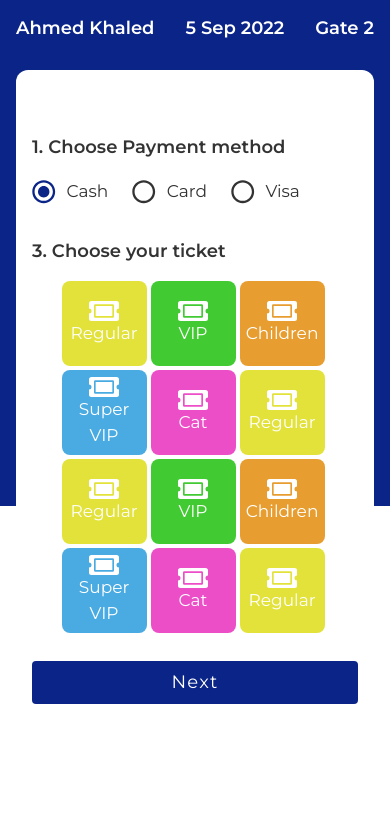
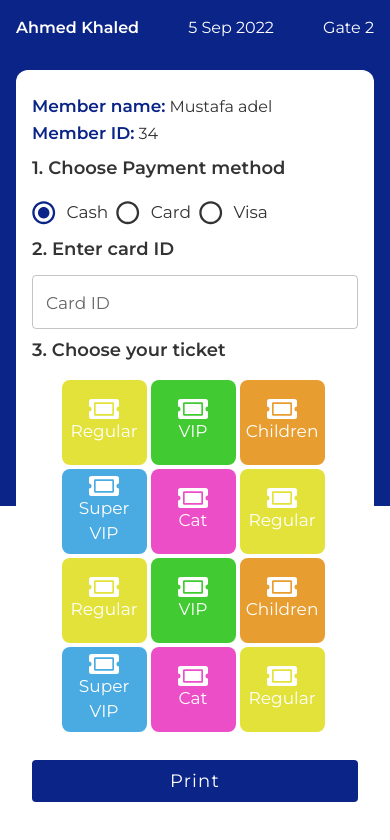
Before and after one commit to MahmoudAhmed294/ticket, a React (Create React App) app: page / in a window 390 px wide. Shown: the top 840 px of the page. Built offline with nearby package versions, Linux system fonts and the light colour scheme.

Commit message:
first update

```diff
--- a/src/components/NavBar.tsx
+++ b/src/components/NavBar.tsx
@@ -52,9 +52,11 @@ const NavBar: FunctionComponent<Props> = () => {
                 alignItems="center"
                 sx={{ flexGrow: 1 }}
               >
-                <Typography variant="h4">Ahmed Khaled</Typography>
-                <Typography variant="h4">5 Sep 2022</Typography>
-                <Typography variant="h4">Gate 2</Typography>
+                <Typography variant={IsSm ? "h6" : "h4"}>
+                  Ahmed Khaled
+                </Typography>
+                <Typography variant={IsSm ? "caption" : "h4"}>5 Sep 2022</Typography>
+                <Typography variant={IsSm ? "caption" : "h4"}>Gate 2</Typography>
               </Stack>
             ) : (
               <Stack
--- a/src/components/SummaryList.tsx
+++ b/src/components/SummaryList.tsx
@@ -13,7 +13,7 @@ const SummaryList: FunctionComponent<Props> = () => {
       justifyContent="space-between"
       sx={{ height: "100%" }}
     >
-      <Box sx={{ px: {xs:0 , sm:4}, pt: {sm:3} }}>
+      <Box sx={{ pl: {xs:0 , sm:4}, pt: {sm:3} }}>
         <Typography variant="h4" sx={{ mb: 2 }}>
           {t("Summary")}
         </Typography>
--- a/src/components/Ticket.tsx
+++ b/src/components/Ticket.tsx
@@ -3,6 +3,7 @@ import { FunctionComponent, useState, useEffect } from "react";
 import { useTranslation } from "react-i18next";
 import TicketImg from "assets/images/ticket.svg";
 import { IsScreenIn_sm } from "utils/hooks/IsScreenIn_sm";
+import { FlashOnRounded } from "@mui/icons-material";
 
 interface Props {
   title: string;
@@ -35,12 +36,19 @@ const Ticket: FunctionComponent<Props> = ({ title, isSummary, price }) => {
     }
   }, []);
 
+  const AddTicket = () => {
+    setIsSelected(true);
+    setTimeout(() => {
+      setIsSelected(false);
+    }, 1000);
+  };
+
   return (
     <Stack
-      onClick={() => setIsSelected(!isSelected)}
+      onClick={() => AddTicket()}
       sx={{
-        mb: {xs:"4px" , sm:1.5},
-        mr: {xs:"4px" , sm:1.5},
+        mb: { xs: "4px", sm: 1.5 },
+        mr: { xs: "4px", sm: 1.5 },
         backgroundColor: color,
         cursor: isSummary ? "unset" : "pointer",
         py: 2,
@@ -51,7 +59,6 @@ const Ticket: FunctionComponent<Props> = ({ title, isSummary, price }) => {
         color: "body.light",
         border: isSelected && !isSummary ? "2px solid " : "unset",
         borderColor: "primary.main",
-        transform: isSelected && !isSummary ? "scale(0.8)" : "scale(1)",
         transition: "0.3s ease",
       }}
       direction="column"
@@ -68,7 +75,7 @@ const Ticket: FunctionComponent<Props> = ({ title, isSummary, price }) => {
         variant={isSummary ? "overline" : "body1"}
         sx={{
           textAlign: "center",
-          mt:{xs:"0 !important" , sm:"12px"}
+          mt: { xs: "0 !important", sm: "12px" },
         }}
       >
         {title}
--- a/src/pages/Tickets/index.tsx
+++ b/src/pages/Tickets/index.tsx
@@ -26,7 +26,7 @@ const Index: FunctionComponent<Props> = () => {
     setRadioValue((event.target as HTMLInputElement).value);
   };
 
-  const [summaryList, setSummaryList] = useState(false);
+  // const [summaryList, setSummaryList] = useState(false);
   const { t } = useTranslation();
   const IsSm = IsScreenIn_sm();
 
@@ -45,10 +45,10 @@ const Index: FunctionComponent<Props> = () => {
           }}
         >
           <Grid item md={7} xs={12}>
-            <Stack direction="column" sx={{ mt: { xs: 3, sm: 0 } }}>
+            <Stack direction="column" sx={{ mt: { xs: 1, sm: 0 } }}>
               <Stack
                 direction="column"
-                sx={{ mt: 3, order: { xs: 3, sm: "unset" } }}
+                sx={{ mt: { xs: 1, sm: 3 }, order: { xs: 3, sm: "unset" } }}
               >
                 <Typography variant="h4">
                   {t("1. Choose Payment method")}
@@ -65,19 +65,19 @@ const Index: FunctionComponent<Props> = () => {
                     value="Cash"
                     control={<Radio sx={{ color: "body.main" }} />}
                     label="Cash"
-                    sx={{ mr: {xs:3,sm:5} }}
+                    sx={{ mr: { xs: 1, sm: 5 } }}
                   />
                   <FormControlLabel
                     value="Card"
                     control={<Radio sx={{ color: "body.main" }} />}
                     label="Card"
-                    sx={{ mr: {xs:3,sm:5} }}
+                    sx={{ mr: { xs: 1, sm: 5 } }}
                   />
                   <FormControlLabel
                     value="Visa"
                     control={<Radio sx={{ color: "body.main" }} />}
                     label="Visa"
-                    sx={{ mr: {xs:3,sm:5} }}
+                    sx={{ mr: { xs: 1, sm: 5 } }}
                   />
                 </RadioGroup>
               </Stack>
@@ -89,11 +89,8 @@ const Index: FunctionComponent<Props> = () => {
                   order: { xs: 3, sm: "unset" },
                 }}
               >
-                {radioValue !== "Cash" && (
                 <>
-                    <Typography variant="h4">
-                      {t("2. Enter card ID")}
-                    </Typography>
+                  <Typography variant="h4">{t("2. Enter card ID")}</Typography>
                   <TextField
                     variant="outlined"
                     label="Card ID"
@@ -101,16 +98,14 @@ const Index: FunctionComponent<Props> = () => {
                     fullWidth
                   />
                 </>
-                )}
               </Box>
-              {radioValue !== "Cash" && (
               <Stack
                 direction="row"
                 alignItems="center"
                 justifyContent="space-between"
                 flexWrap="wrap"
                 sx={{
-                    mt: 1.5,
+                  mt: {xs:0, sm: 1.5},
                   order: { xs: 1, sm: "unset" },
                   maxWidth: { xs: "100%", md: "470px" },
                 }}
@@ -123,12 +118,11 @@ const Index: FunctionComponent<Props> = () => {
                 </Stack>
                 <Stack direction="row" spacing={0.5} alignItems="baseline">
                   <Typography variant="h5" sx={{ color: "primary.main" }}>
-                      {t("Last renew year:")}
+                    {t("Member ID:")}
                   </Typography>
-                    <Typography variant="caption">2021</Typography>
+                  <Typography variant="caption">34</Typography>
                 </Stack>
               </Stack>
-              )}
             </Stack>
             {IsSm ? (
               ""
@@ -140,22 +134,24 @@ const Index: FunctionComponent<Props> = () => {
                 variant="h4"
                 sx={{
                   mb: 2,
-                  mt: { xs: 3, sm: "unset" },
+                  mt: { xs: 1, sm: "unset" },
                   display: "flex",
                   alignItems: "center",
                 }}
               >
-                {summaryList && (
+                {/* {summaryList && (
                   <IconButton
                     onClick={() => setSummaryList(false)}
                     sx={{ color: "body.main" }}
                   >
                     <KeyboardArrowLeft />
                   </IconButton>
-                )}
+                )} */}
                 {t("3. Choose your ticket")}
               </Typography>
-              {summaryList && IsSm ? <SummaryList /> : <TicketList />}
+              {/* <SummaryList /> */}
+              <TicketList />
+              {/* { IsSm ? <TicketList /> : ""} */}
             </Box>
           </Grid>
 
@@ -174,14 +170,14 @@ const Index: FunctionComponent<Props> = () => {
               <SummaryList />
             </Grid>
           )}
-          {IsSm && !summaryList ? (
+          {IsSm  ? (
             <Button
               variant="contained"
               fullWidth
               sx={{ mt: 3 }}
-              onClick={() => setSummaryList(true)}
+
             >
-              {t("Next")}
+              {t("Print")}
             </Button>
           ) : (
             ""
--- a/src/pages/auth/Login.tsx
+++ b/src/pages/auth/Login.tsx
@@ -44,9 +44,9 @@ const Login = () => {
               <img
                 src={logo}
                 alt="logo"
-                style={{ width: "75px", height: "75px", objectFit: "cover" }}
+                style={{ width: "65px", height: "65px", objectFit: "cover" }}
               />
-              <Typography variant="h2" sx={{ color: "primary.main" , fontWeight: "500" }}>
+              <Typography variant="h3" sx={{ color: "primary.main" , fontWeight: "500" }}>
                 Ticket management system{" "}
               </Typography>
             </Stack>
@@ -64,10 +64,9 @@ const Login = () => {
             direction="column"
             alignItems="center"
             justifyContent="center"
-            spacing={3}
           >
-            <TextField label="Username or Email" variant="outlined" fullWidth />
-            <FormControl variant="outlined" fullWidth>
+            <TextField label="Username or Email" variant="outlined" fullWidth sx={{mb:3}} />
+            <FormControl variant="outlined" fullWidth sx={{mb:1}}>
               <InputLabel>Password</InputLabel>
               <OutlinedInput
                 value={form.password}
@@ -91,7 +90,7 @@ const Login = () => {
             <Link href="#" underline="none" alignSelf="end">
               Forgot password?
             </Link>
-            <Button variant="contained" fullWidth onClick={()=>navigate('/')}>
+            <Button variant="contained" fullWidth onClick={()=>navigate('/')} sx={{mt:2}} size="large">
               Login
             </Button>
           </Stack>
```
Lines whose indentation alone changed are shown as unchanged.
